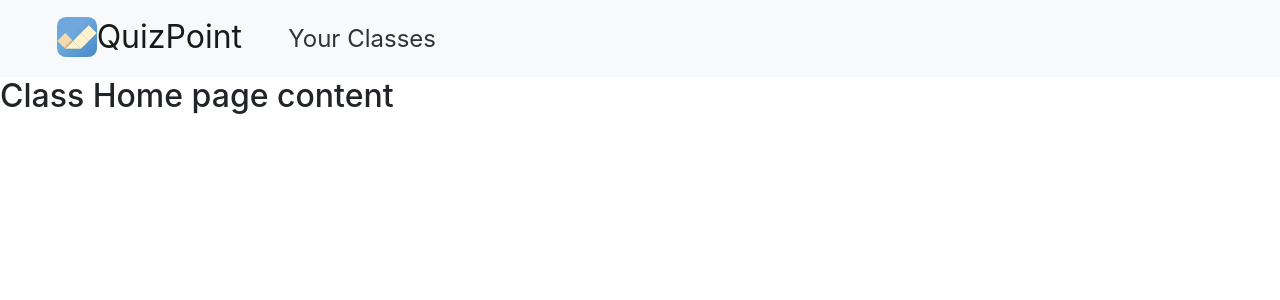
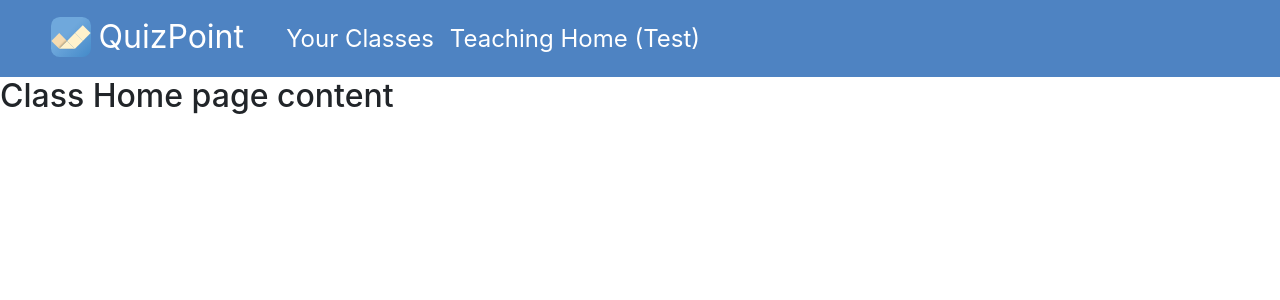
Before and after one commit to maxwebbnz/quizpoint, a React (Create React App) app in the folder quizpoint/: page / in a window 1280 px wide. Shown: the top 300 px of the page. Built offline with nearby package versions, Linux system fonts and the light colour scheme.

Commit message:
Navbar is now responsive with screen size

```diff
--- a/quizpoint/src/main/components/NavBar.css
+++ b/quizpoint/src/main/components/NavBar.css
@@ -1,6 +1,21 @@
-.navbar-container{
-    margin:0;
-    justify-content:left !important;
+@media screen and (max-width: 992px){
+    .navbar-dropdown{
+        display:block;
+    }
+    .nav-link{
+        display:none;
+    }
+}
+@media screen and (min-width:992px){
+    .navbar-dropdown{
+        display:none;
+    }
+    .nav-link{
+        display:block;
+    }
+}
+.navbar{
+    background-color:#4E83C2;
 }
 .navbar-brand{
     font-size: 2em;
@@ -8,15 +23,16 @@
     align-items:center;
     margin-bottom:3px;
     margin-left:4%;
-
+    color:white !important;
+}
+.navbar-brand img{
+    margin-right:4%;
 }
 .navbar-links{
     font-size:1.5em;
     margin-left:2%;
+    margin-right:4%;
 }
 .nav-link{
-    color:rgb(50, 50, 50) !important;
+    color:white !important;
 }
-.nav-link :hover{
-    color:blue !important;
-}
--- a/quizpoint/src/main/components/Navbar.js
+++ b/quizpoint/src/main/components/Navbar.js
@@ -3,20 +3,28 @@
  * All rights reserved.
  */
 
-import {Navbar, Nav, Container} from 'react-bootstrap';
+import {Navbar, Nav, Dropdown} from 'react-bootstrap';
 import './NavBar.css';
 import logo from './logo.svg'
 
 const NavBar = () => {
     return (
-        <Navbar bg="light" expand="lg">
-            <Container className="navbar-container">
+        <Navbar expand="lg">
                 <Navbar.Brand className = "navbar-brand" href=""><img src={logo} width="40" height="40" alt="QuizPoint Logo"/>QuizPoint</Navbar.Brand>
                 <Nav className="navbar-links">
-                    <Nav.Link className="navbar-links-classes" href="">Your Classes</Nav.Link>
+                    {/* Normal view --Note, dissapears once screen is small */}
+                    <Nav.Link className="" href="">Your Classes</Nav.Link>
+                    <Nav.Link className="" href="">Teaching Home (Test)</Nav.Link>
+                    {/* Dropdown is hidden until screen size is small */}
+                    <Dropdown className="navbar-dropdown">
+                        <Dropdown.Toggle className="navbar-dropdown-toggle"></Dropdown.Toggle>
+                        <Dropdown.Menu className="position-absolute dropdown-menu-end">
+                            <Dropdown.Item className="">Your Classes</Dropdown.Item>
+                            <Dropdown.Item className="">Teaching Home</Dropdown.Item>
+                        </Dropdown.Menu>
+                    </Dropdown>
                 </Nav>
-            </Container>
-      </Navbar>
+        </Navbar>
     )
 }
 
```
